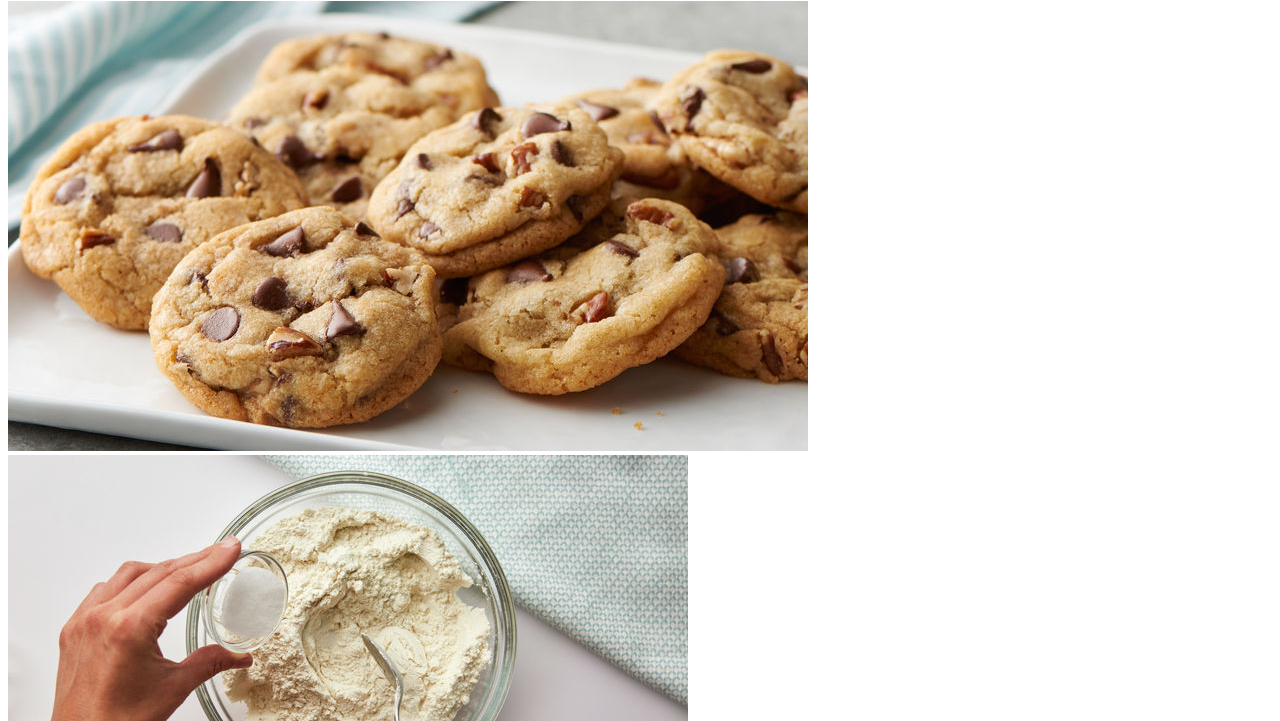
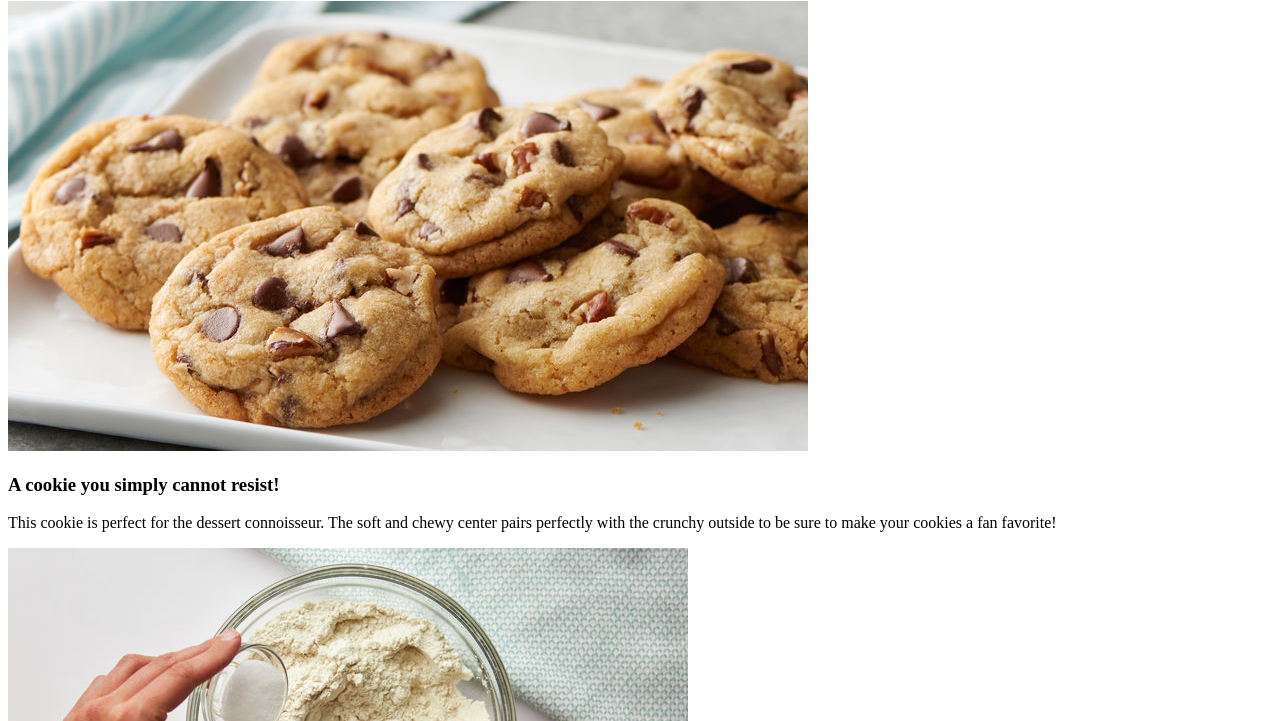
Before and after one commit to Kennedy0201/odin-recipes, a plain HTML site: page recipes/choc_chip_cookies.html in a window 1280 px wide. Shown: the part 79-800 px from the top of the page. Drawn offline with Linux system fonts and the light colour scheme.

Commit message:
Add description for choc chip cookie recipe

```diff
--- a/recipes/choc_chip_cookies.html
+++ b/recipes/choc_chip_cookies.html
@@ -10,6 +10,13 @@
         <h1>Chocolate Chip Cookies Recipe </h1>
         <img src="../images/choc_chip_cookies/choc_chip_cookies.jpg"
         alt="Chocolate chip cookies on a plate">
+
+        <h3>A cookie you simply cannot resist!</h3>
+
+        <p>This cookie is perfect for the dessert connoisseur.
+            The soft and chewy center pairs perfectly with the
+            crunchy outside to be sure to make your cookies a fan favorite!
+        </p>
 
         <img src="../images/choc_chip_cookies/mix_dry.jpg"
         alt="Dry ingredients are mixed in a bowl">
```
